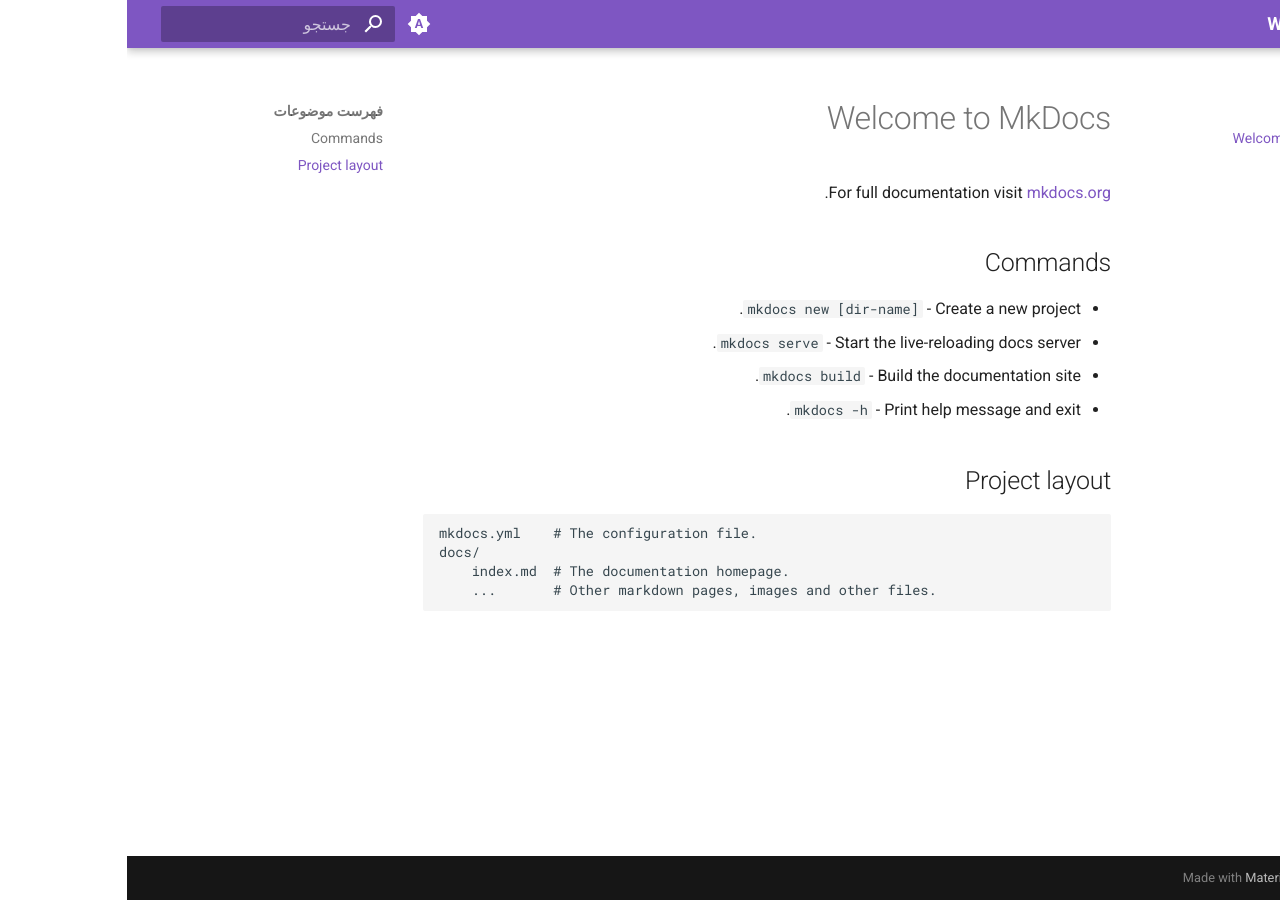
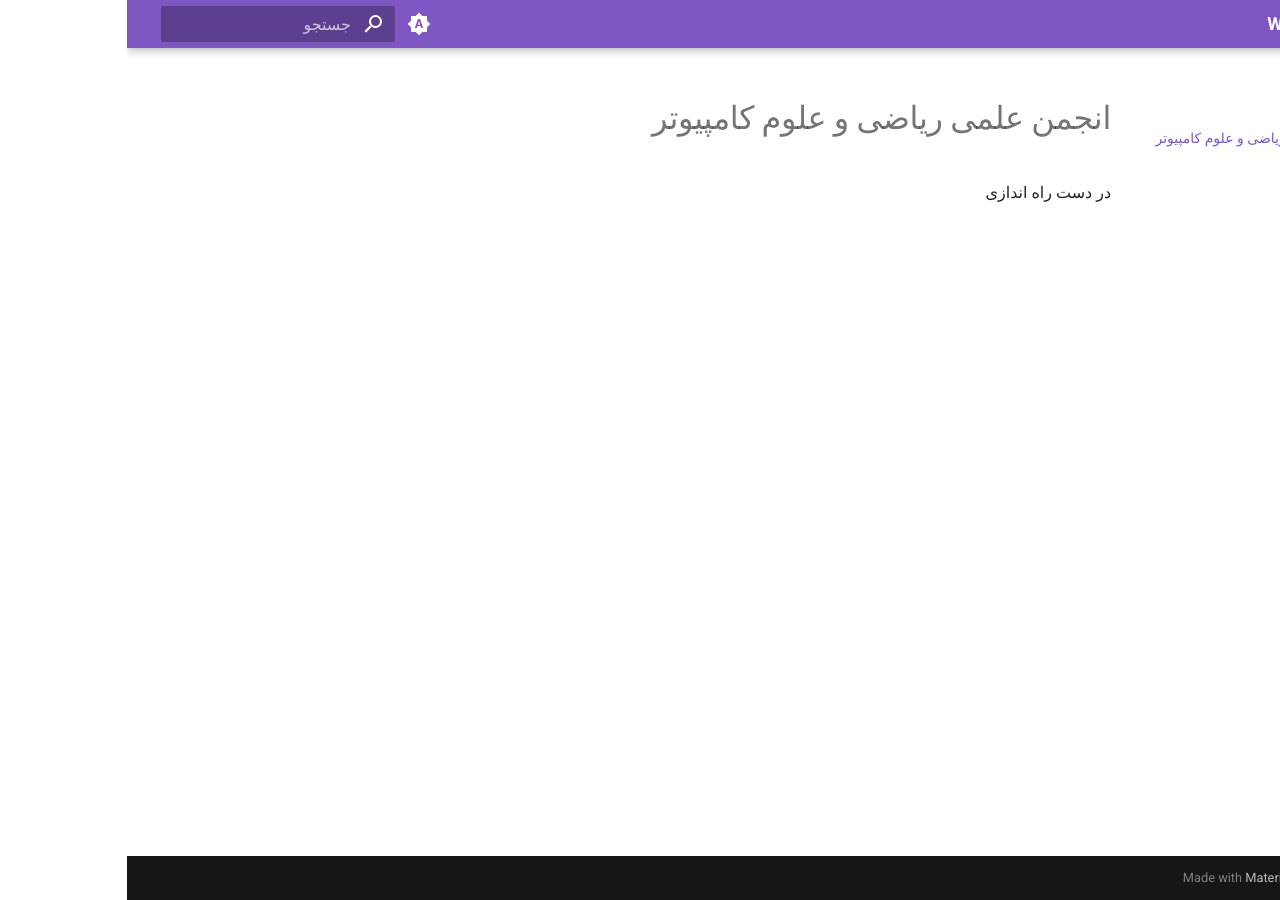
Before and after one commit to Amcsui/wiki, an MkDocs documentation site: the page built from docs/index.md, in a window 1280 px wide. Built offline with MkDocs 1.6.1 and Material for MkDocs 9.7.7, drawn with Linux system fonts in a browser that asks for light colours.

Commit message:
IMP => index

```diff
--- a/docs/index.md
+++ b/docs/index.md
@@ -1,17 +1,3 @@
-# Welcome to MkDocs
+# انجمن علمی ریاضی و علوم کامپیوتر
 
-For full documentation visit [mkdocs.org](https://www.mkdocs.org).
-
-## Commands
-
-* `mkdocs new [dir-name]` - Create a new project.
-* `mkdocs serve` - Start the live-reloading docs server.
-* `mkdocs build` - Build the documentation site.
-* `mkdocs -h` - Print help message and exit.
-
-## Project layout
-
-    mkdocs.yml    # The configuration file.
-    docs/
-        index.md  # The documentation homepage.
-        ...       # Other markdown pages, images and other files.
+در دست راه اندازی
```
